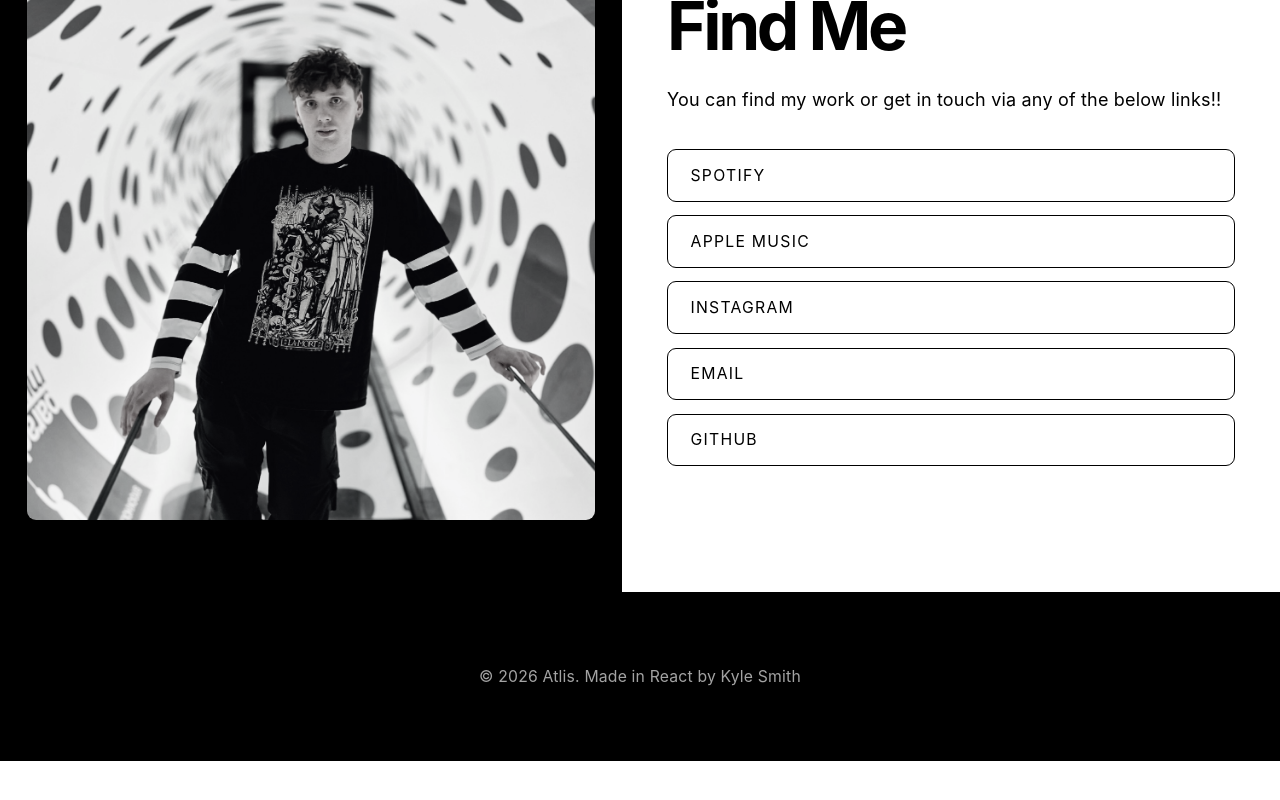
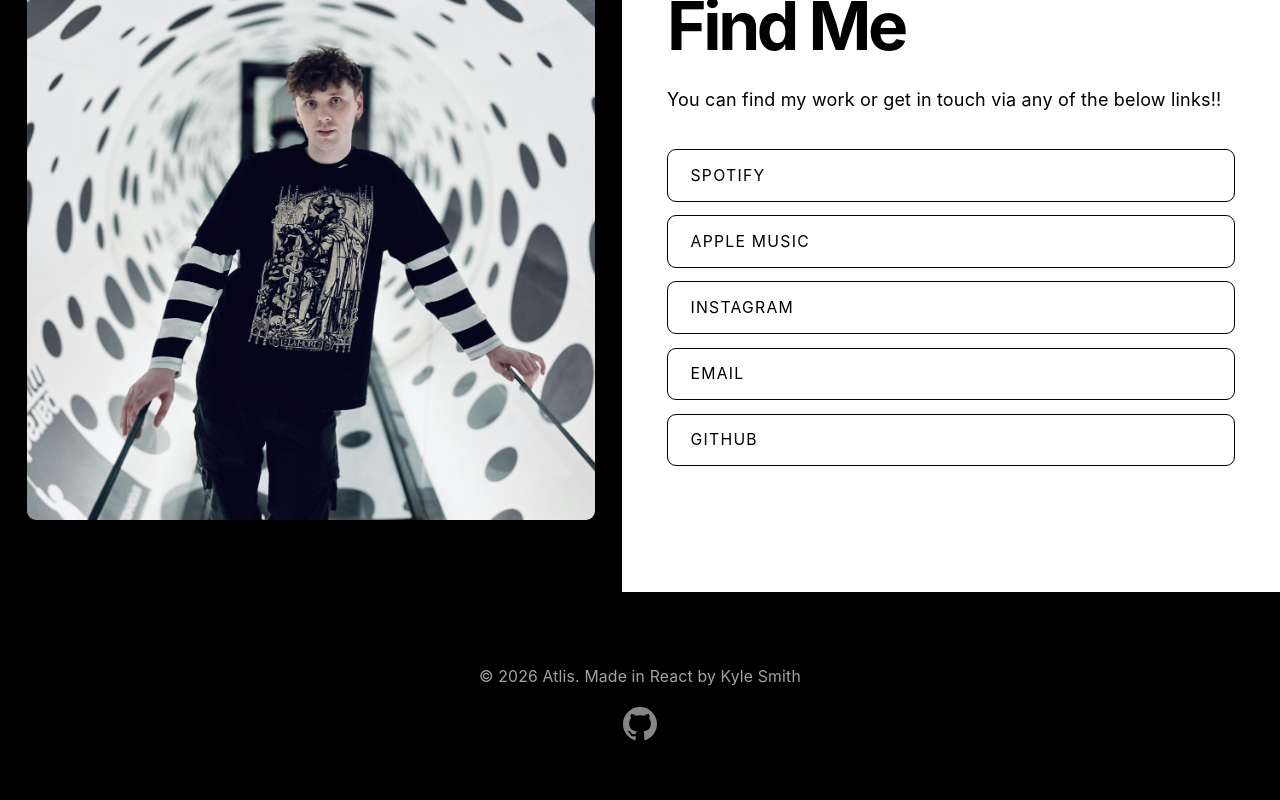
Before and after one commit to Atlis-Ky/atlis-web, a React (Vite) app: page /contact in a window 1280 px wide. Shown: the part 224-1024 px from the top of the page. Before the commit the page ends 985 px from the top, so only its background shows below. Built offline with nearby package versions, Linux system fonts and the light colour scheme.

Commit message:
social links functioning, github link implemented into footer, some general debugs etc

```diff
--- a/src/App.css
+++ b/src/App.css
@@ -436,7 +436,7 @@
   object-fit: cover;
   object-position: center 60%;
   border-radius: var(--border-radius);
-  filter: grayscale(90%);
+  filter: grayscale(30%);
 }
 
 .contact-text {
@@ -522,6 +522,10 @@
   text-align: center;
   padding: var(--space-16);
   margin-top: auto;
+  display: flex;
+  flex-direction: column;
+  align-items: center;
+  gap: var(--space-4);
 }
 
 .footer p {
@@ -529,3 +533,19 @@
   font-size: var(--text-sm);
   color: var(--color-gray-400);
 }
+
+.footer-github {
+  display: inline-flex;
+  opacity: 0.6;
+  transition: opacity 0.2s ease;
+}
+
+.footer-github:hover {
+  opacity: 1;
+}
+
+.footer-github-icon {
+  width: 34px;
+  height: 34px;
+  filter: invert(1);
+}
--- a/src/App.jsx
+++ b/src/App.jsx
@@ -37,6 +37,19 @@
 
         <footer className="footer">
           <p>&copy; 2026 Atlis. Made in React by Kyle Smith</p>
+          <a
+            href="https://github.com/Atlis-Ky"
+            target="_blank"
+            rel="noopener noreferrer"
+            className="footer-github"
+            aria-label="GitHub"
+          >
+            <img
+              src="/github.svg"
+              alt="GitHub"
+              className="footer-github-icon"
+            />
+          </a>
         </footer>
       </div>
     </Router>
--- a/src/pages/Contact.jsx
+++ b/src/pages/Contact.jsx
@@ -2,11 +2,11 @@
 import { Heading, Text } from "../components";
 
 const links = [
-  { label: "Spotify", href: "https://open.spotify.com/artist/" },
-  { label: "Apple Music", href: "https://music.apple.com/" },
-  { label: "Instagram", href: "https://instagram.com/" },
-  { label: "Email", href: "mailto:kyle@example.com" },
-  { label: "GitHub", href: "https://github.com/" },
+  { label: "Spotify", href: "https://open.spotify.com/artist/0rPg5GzRyLsiWkNcRSEXUU?si=67qDTh1aTmiAvmucQwEVCA" },
+  { label: "Apple Music", href: "https://music.apple.com/us/artist/atlis/1468014326" },
+  { label: "Instagram", href: "https://www.instagram.com/atlisbeets/" },
+  { label: "Email", href: "mailto:atlisbeets@gmail.com" },
+  { label: "GitHub", href: "https://github.com/Atlis-Ky" },
 ];
 
 function Contact() {
@@ -14,7 +14,7 @@
     <div className="page-container">
       <section className="contact-section">
         <div className="contact-image-panel">
-          <img src="/kyle.jpg" alt="Kyle Smith" className="contact-image" />
+          <img src="/kyle.jpg" alt="Kyle" className="contact-image" />
         </div>
 
         <div className="contact-text">
```
Also changed, not shown: public/Dreamweaver-cap.jpg (added).
